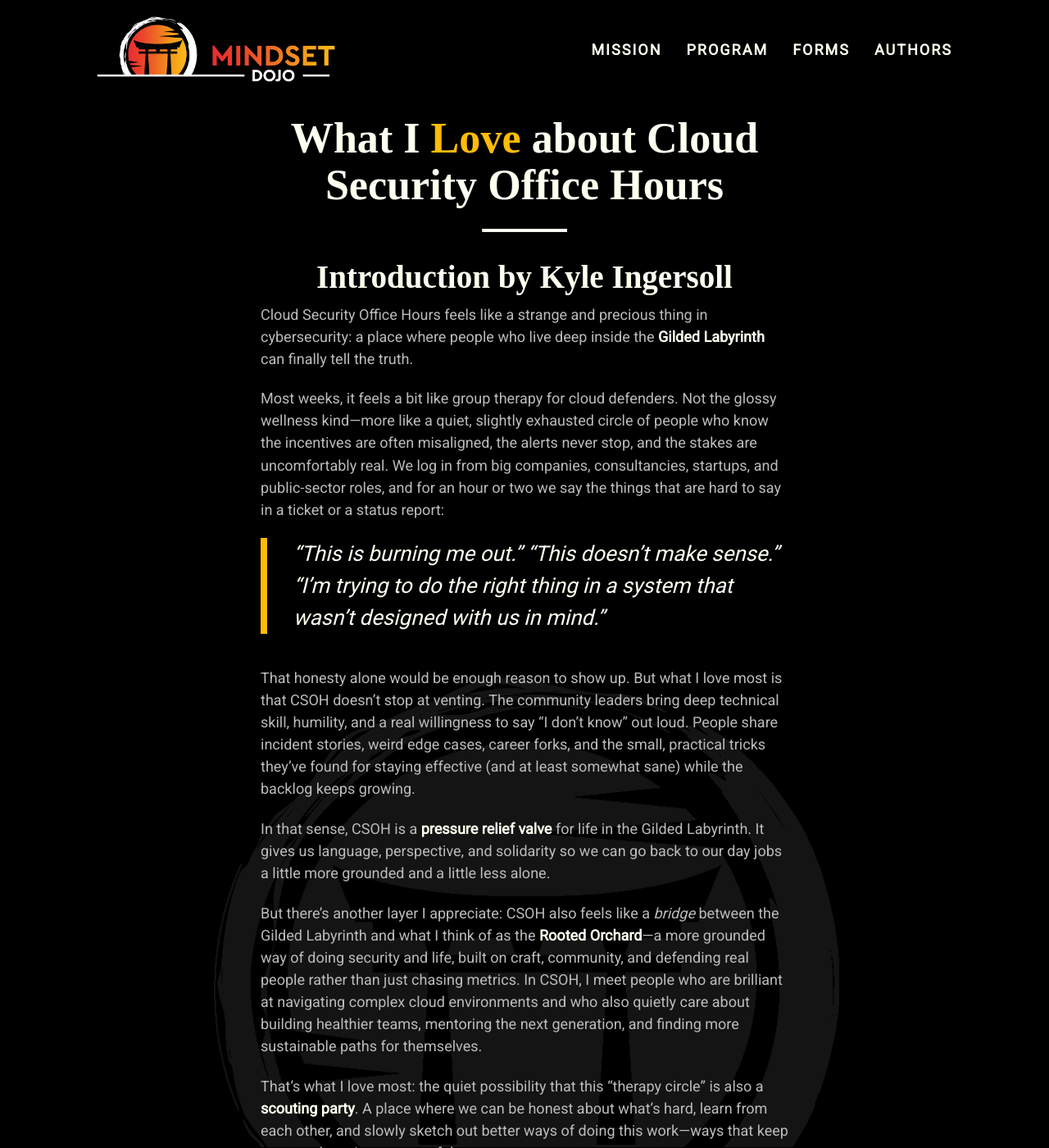
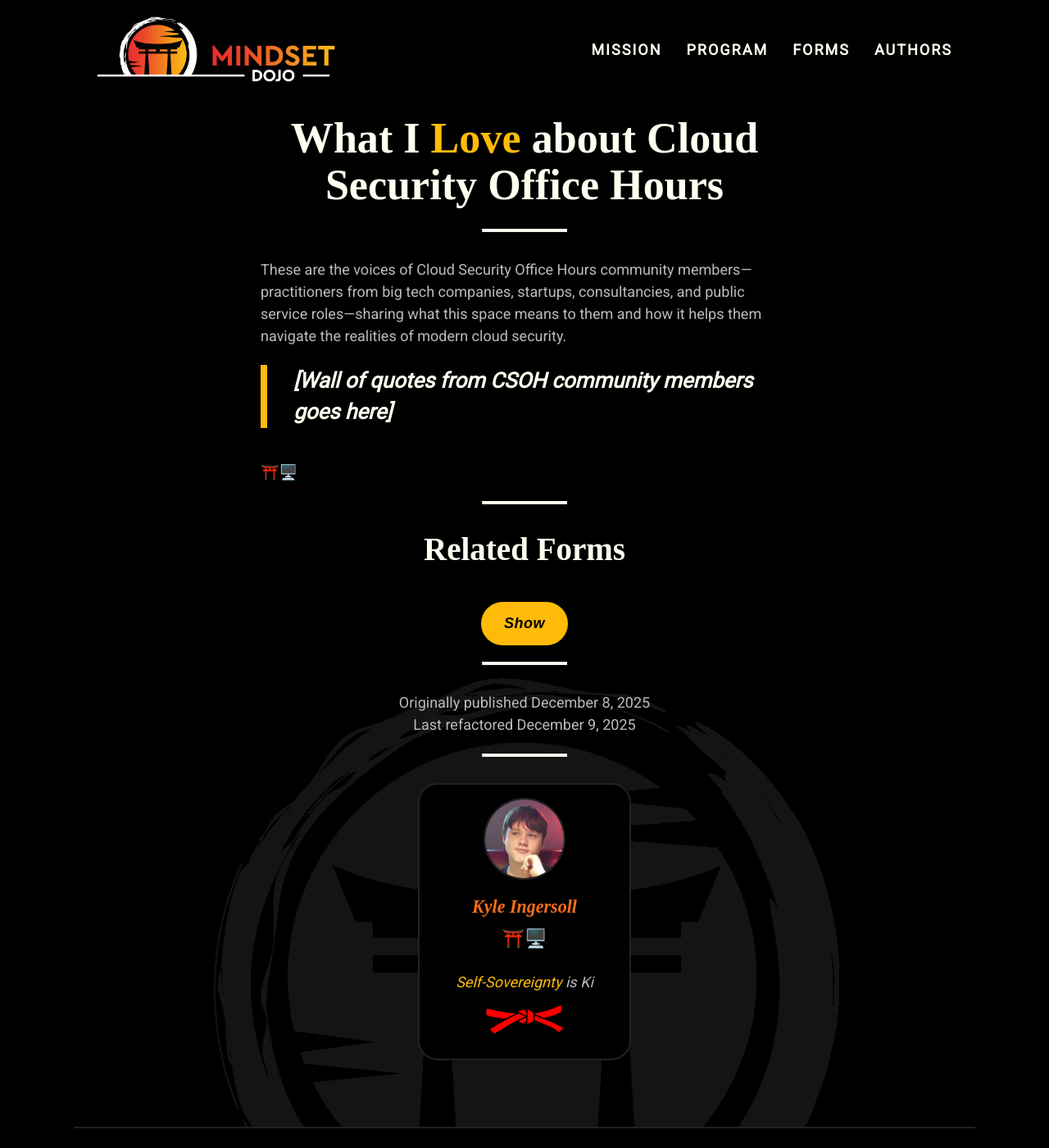
Before and after one commit to mindset-dojo/mindset-dojo.github.io, a Jekyll site: the page built from _insights/2025/kyle-ingersoll/2025-12-08-what-i-love-about-cloud-security-office-hours.md, in a window 1280 px wide and 1400 px high. Shown: the whole window at 82% size. Built offline with Jekyll 4.4.1, drawn with Linux system fonts in a browser that asks for light colours; some web fonts are replaced; some of the changed text lies outside the part shown.

Commit message:
refactor(what-i-love-about-cloud-security-office-hours): from reflection to minimal framing.

```diff
--- a/_insights/2025/kyle-ingersoll/2025-12-08-what-i-love-about-cloud-security-office-hours.md
+++ b/_insights/2025/kyle-ingersoll/2025-12-08-what-i-love-about-cloud-security-office-hours.md
@@ -3,38 +3,16 @@ layout: insight
 title: "What I Love about Cloud Security Office Hours"
 title_mark: "Love"
 published_date: 2025-12-08
-refactored_date: 2025-12-08
+refactored_date: 2025-12-09
 authors:
   - kyle-ingersoll
 forms:
   - three-question-reflection
   - stillness-contemplation
   - stance
-excerpt: Cloud Security Office Hours is a rare space where cloud defenders can be honest about the pressures of the “Gilded Labyrinth,” learn from each other, and quietly explore more grounded, sustainable ways of doing this work together.
+excerpt: Cloud Security Office Hours brings together practitioners from big tech, startups, consultancies, and public service to share candid reflections on how this community helps them navigate the realities of modern cloud security.
 ---
 
-## Introduction by Kyle Ingersoll
-
-Cloud Security Office Hours feels like a strange and precious thing in cybersecurity:
-a place where people who live deep inside the **Gilded Labyrinth** can finally tell the truth.
-
-Most weeks, it feels a bit like group therapy for cloud defenders.
-Not the glossy wellness kind—more like a quiet, slightly exhausted circle of people who know the incentives are often misaligned, the alerts never stop, and the stakes are uncomfortably real. We log in from big companies, consultancies, startups, and public-sector roles, and for an hour or two we say the things that are hard to say in a ticket or a status report:
-
-> “This is burning me out.”
-> “This doesn’t make sense.”
-> “I’m trying to do the right thing in a system that wasn’t designed with us in mind.”
-
-That honesty alone would be enough reason to show up. But what I love most is that CSOH doesn’t stop at venting. The community leaders bring deep technical skill, humility, and a real willingness to say “I don’t know” out loud. People share incident stories, weird edge cases, career forks, and the small, practical tricks they’ve found for staying effective (and at least somewhat sane) while the backlog keeps growing.
-
-In that sense, CSOH is a **pressure relief valve** for life in the Gilded Labyrinth. It gives us language, perspective, and solidarity so we can go back to our day jobs a little more grounded and a little less alone.
-
-But there’s another layer I appreciate: CSOH also feels like a *bridge* between the Gilded Labyrinth and what I think of as the **Rooted Orchard**—a more grounded way of doing security and life, built on craft, community, and defending real people rather than just chasing metrics. In CSOH, I meet people who are brilliant at navigating complex cloud environments and who also quietly care about building healthier teams, mentoring the next generation, and finding more sustainable paths for themselves.
-
-That’s what I love most: the quiet possibility that this “therapy circle” is also a **scouting party**. A place where we can be honest about what’s hard, learn from each other, and slowly sketch out better ways of doing this work—ways that keep us rooted, not just successful.
-
----
-
-## Voices from the Community
+These are the voices of Cloud Security Office Hours community members—practitioners from big tech companies, startups, consultancies, and public service roles—sharing what this space means to them and how it helps them navigate the realities of modern cloud security.
 
 > **[Wall of quotes from CSOH community members goes here]**
```
